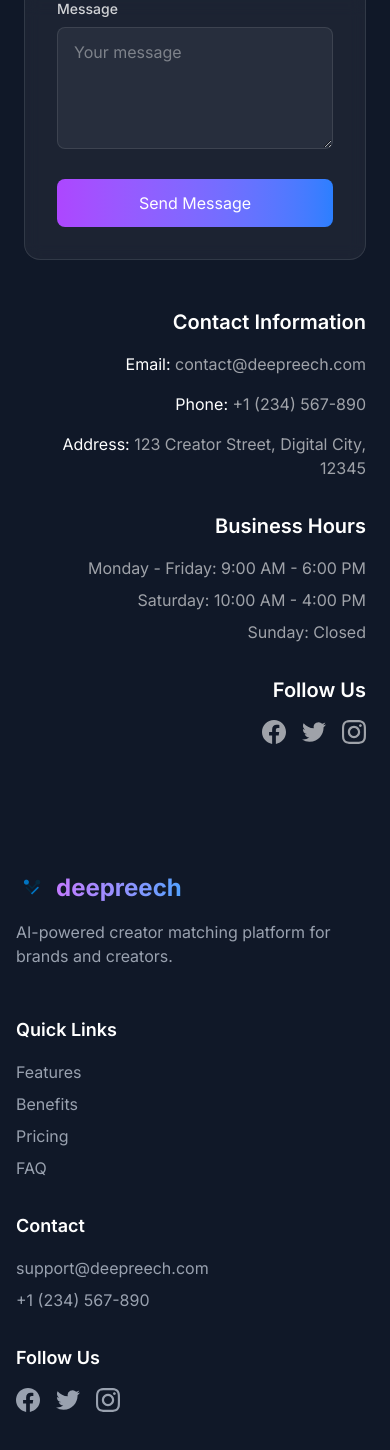
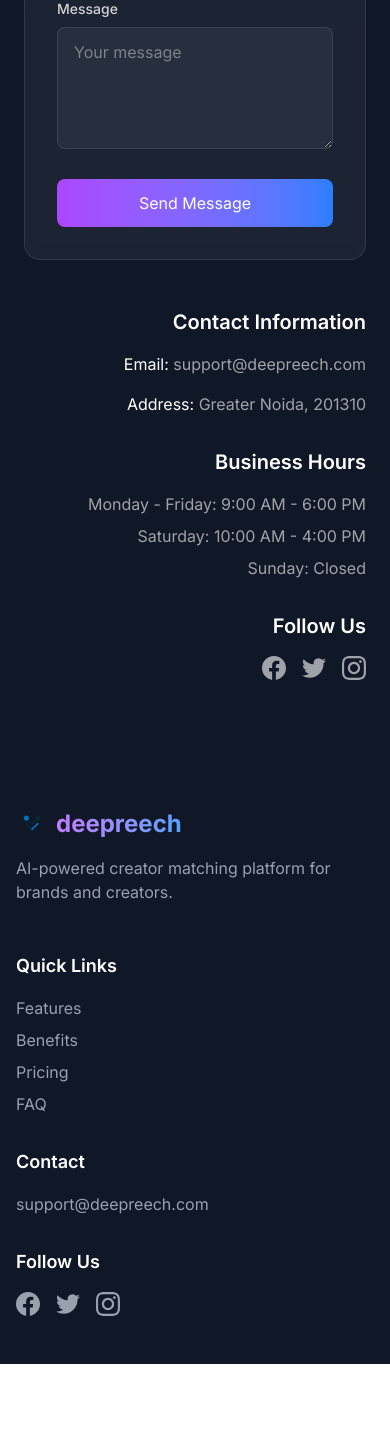
Before and after one commit to ashish21222/deepreech-lp, a Next.js app: page / in a window 390 px wide. Shown: the part 7240-8690 px from the top of the page. After the commit the page ends 8604 px from the top, so only its background shows below. Built offline with nearby package versions, Linux system fonts and the light colour scheme.

Commit message:
remove phone, add address

```diff
--- a/src/components/ContactSection.tsx
+++ b/src/components/ContactSection.tsx
@@ -115,13 +115,10 @@
               <h3 className="text-xl font-semibold text-white mb-4 text-right">Contact Information</h3>
               <div className="space-y-4 text-right">
                 <p className="text-white/60">
-                  <span className="text-white">Email:</span> contact@deepreech.com
+                  <span className="text-white">Email:</span> support@deepreech.com
                 </p>
                 <p className="text-white/60">
-                  <span className="text-white">Phone:</span> +1 (234) 567-890
-                </p>
-                <p className="text-white/60">
-                  <span className="text-white">Address:</span> 123 Creator Street, Digital City, 12345
+                  <span className="text-white">Address:</span> Greater Noida, 201310
                 </p>
               </div>
             </div>
--- a/src/components/Footer.tsx
+++ b/src/components/Footer.tsx
@@ -59,11 +59,6 @@
                   support@deepreech.com
                 </a>
               </li>
-              <li className="text-gray-400">
-                <a href="tel:+1234567890" className="hover:text-white transition-colors">
-                  +1 (234) 567-890
-                </a>
-              </li>
             </ul>
           </div>
 
```
